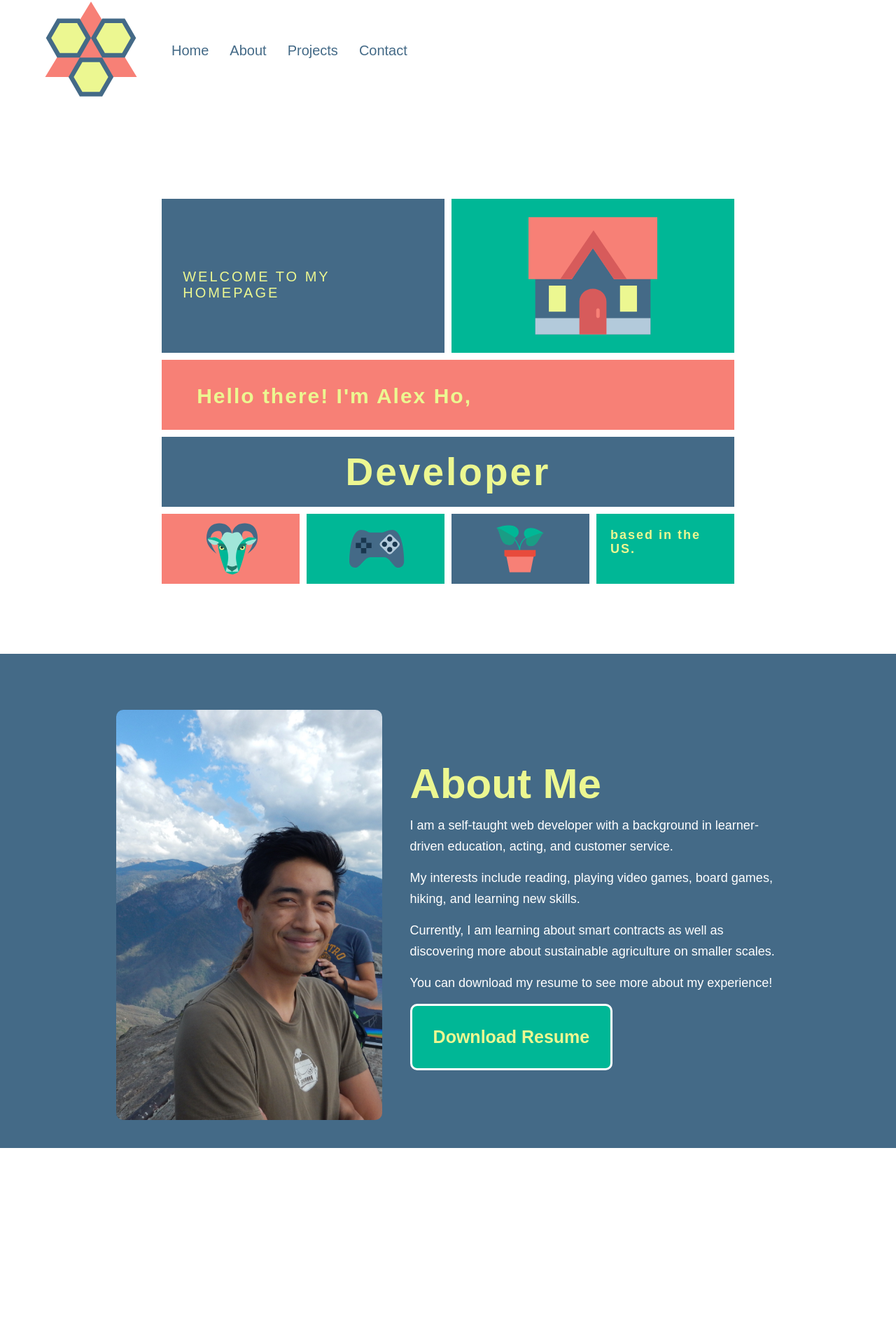
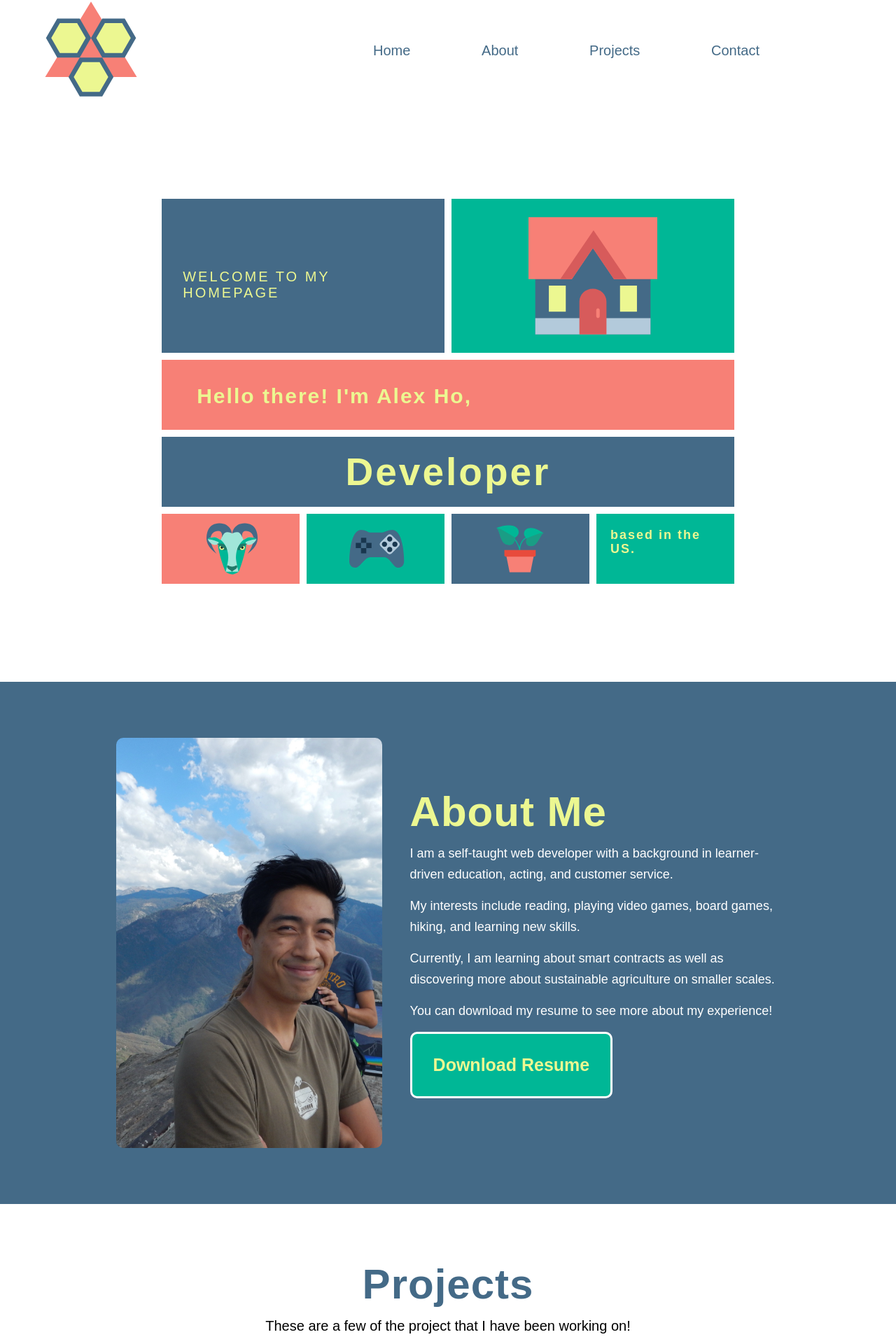
Before and after one commit to gurulantern/gurulantern.github.io, a React (Create React App) app: page / in a window 1280 px wide. Shown: the part 60-1980 px from the top of the page at 70% size. Before the commit the page ends 1700 px from the top, so only its background shows below. Built offline with nearby package versions, Linux system fonts and the light colour scheme.

Commit message:
Added Project component

```diff
--- a/src/App.js
+++ b/src/App.js
@@ -2,6 +2,7 @@ import './App.css';
 import Home from "./components/Home";
 import Nav from "./components/Nav";
 import About from "./components/About";
+import Projects from './components/Projects';
 
 function App() {
   return (
@@ -9,6 +10,7 @@ function App() {
       <Nav />
       <Home />
       <About />
+      <Projects />
     </div>
   );
 }
--- a/src/components/About.css
+++ b/src/components/About.css
@@ -14,7 +14,7 @@
     justify-content: center;
     align-items: center;
     flex-direction: row;
-    padding: 80px 60px 40px 60px;
+    padding: 80px 60px 80px 60px;
     /*
     gap: 10px;
     grid-template-columns: minmax();
@@ -66,6 +66,7 @@ h1.about-head {
 .about-head {
     min-width: 300px;
     text-align: start;
+    letter-spacing: 1px;
 }
 
 .about-button {
--- a/src/components/Nav.css
+++ b/src/components/Nav.css
@@ -1,12 +1,16 @@
-.emblem {
-    width: 200px;
+.logo {
+    width: 40%;
+}
+
+.navigation {
+    width: 60%;
 }
 
 .navbar {
     display: flex;
     flex-direction: row;
     justify-content: space-between;
-    flex-grow: 4;
+    padding-right: 150px;
     width: 100%;
 }
 
@@ -14,10 +18,13 @@ li.nav__items {
     display: flex;
     flex-direction: row;
     justify-content: space-between;
-    flex-grow: 4;
     color: #446a87;
     font-size: 20px;
     font-weight: 400;
     padding-top: 15px;
     padding-bottom: 15px;
 }
+
+li.nav__items:hover {
+    color: #00b796;
+}
--- /dev/null
+++ b/src/components/Projects.css
@@ -0,0 +1,19 @@
+h1.project-head {
+    margin-bottom: 10px;
+    font-weight: 700;
+    text-align: center;
+    font-size: 60px;
+    color: #446a87;
+    letter-spacing: 1px;
+}
+
+.project-head-meta {
+    text-align: center;
+    font-size: 20px;
+    line-height: 30px;
+}
+
+.projects-section {
+    padding-top: 80px;
+    padding-bottom: 80px;
+}
--- /dev/null
+++ b/src/components/Projects.js
@@ -0,0 +1,23 @@
+import React from 'react'
+import "./Projects.css";
+
+function Projects() {
+  return (
+    <div className='projects-section' id="Projects">
+        <div className='heading'>
+            <h1 className='project-head'>
+                Projects
+            </h1>
+            <p className='project-head-meta'>
+                These are a few of the project that I have been
+                working on!
+            </p>
+        </div>
+        <div className='container'>
+
+        </div>
+    </div>
+  )
+}
+
+export default Projects
```
